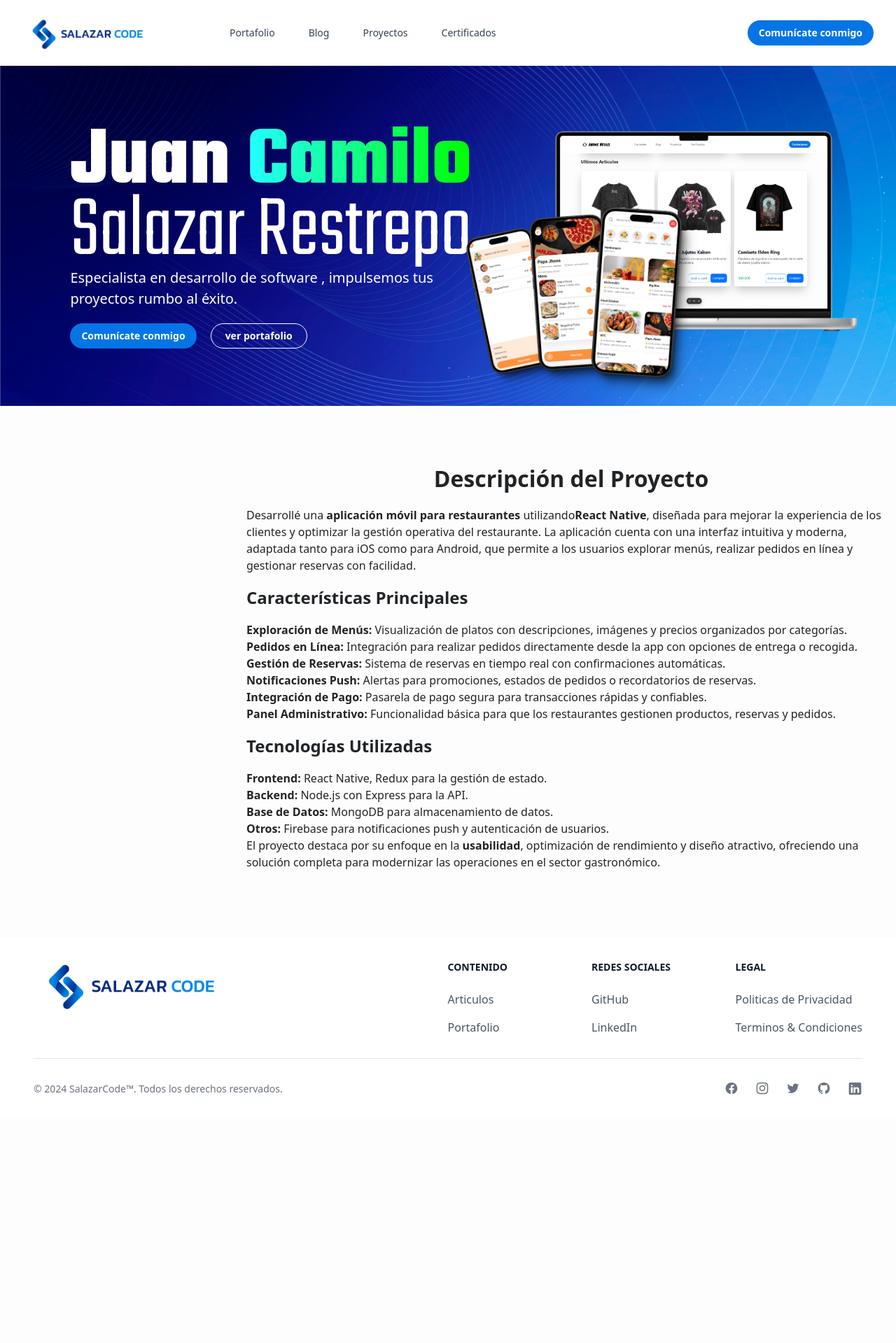
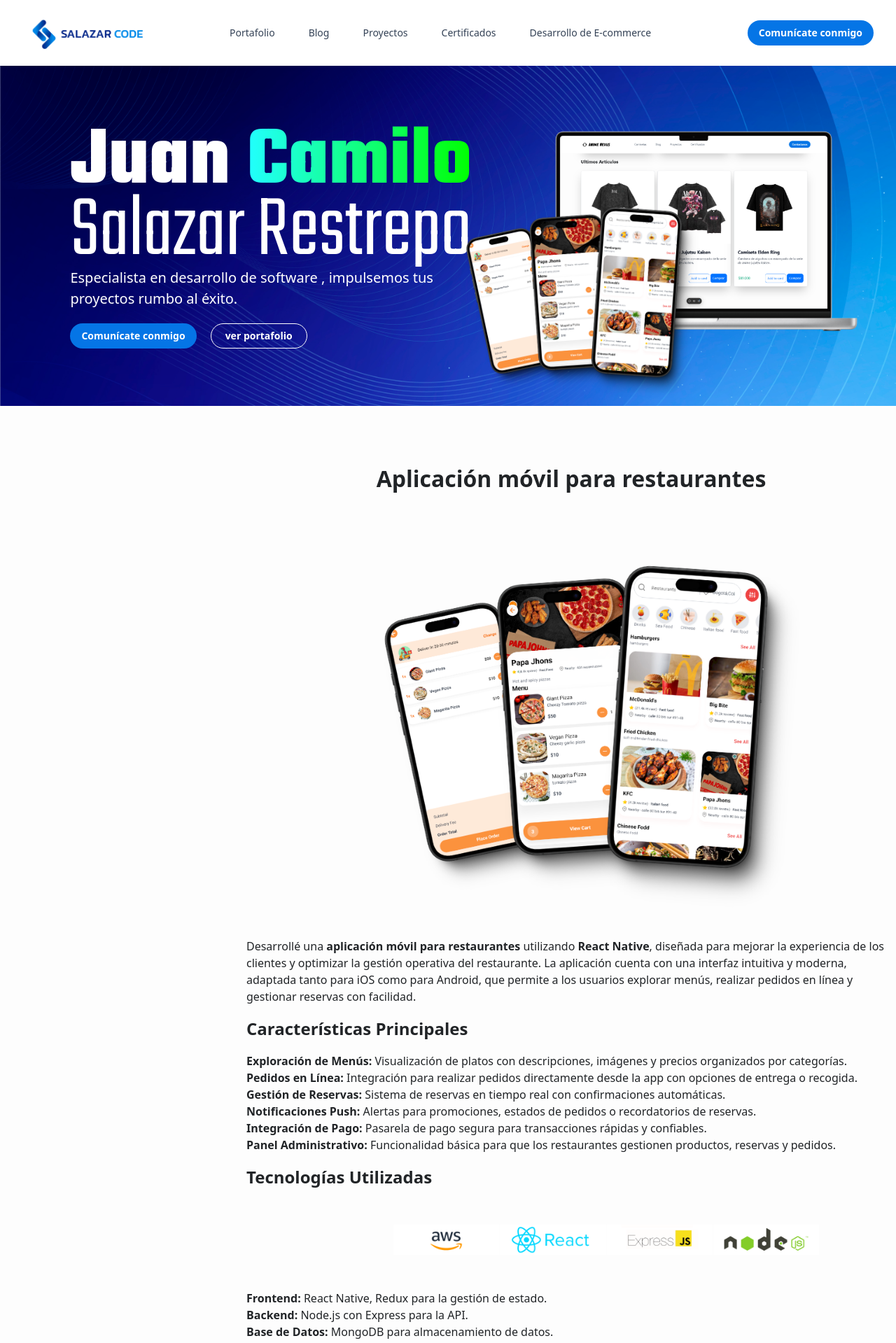
Before and after one commit to juancamilosalazarrestrepo/blog-next-js, a Next.js app: page /proyectos/aplicacion_movil_para_restaurantes in a window 1280 px wide. Shown: the top 1919 px of the page at 70% size. Before the commit the page ends 1598 px from the top, so only its background shows below. Built offline with nearby package versions, Linux system fonts and the light colour scheme; a web font is replaced by a local one.

Commit message:
avance en pagina de ecommerce

```diff
--- a/src/components/NavBar.jsx
+++ b/src/components/NavBar.jsx
@@ -78,6 +78,14 @@ export default function NavBar() {
                 }`}
               >
                 Certificados
+              </Link>
+              <Link
+                href="/ecommerce"
+                className={`inline-block rounded-lg py-1 px-2 text-sm text-slate-700 hover:bg-slate-100  ${
+                  activeURL === "/ecommerce" ? "active" : ""
+                }`}
+              >
+                Desarrollo de E-commerce
               </Link>
             </div>
           </div>
--- a/src/pages/index.jsx
+++ b/src/pages/index.jsx
@@ -117,40 +117,21 @@ const Home = ({ posts, lastProjects }) => {
 
               <div>
                 <p className="textDescription">
-                   Especialista en Informática y Medios Audiovisuales de la
-                  Universidad de Córdoba, especializado en desarrollo de
-                  software utilizando <strong>React</strong>,{" "}
-                  <strong>Node.js</strong>, <strong>SQL</strong> y{" "}
-                  <strong>Express</strong>, con conocimientos avanzados en{" "}
-                  <strong>JavaScript</strong>, <strong>HTML5</strong> y{" "}
-                  <strong>CSS</strong>. Tengo experiencia en la creación de{" "}
-                  <strong>SPA (Single Page Applications)</strong> con
-                  server-side rendering utilizando <strong>Next.js</strong> y en
-                  la creación de APIs con Express o dentro de proyectos de
-                  Next.js, así como en el consumo de <strong>APIs</strong> con{" "}
-                  <strong>fetch</strong> o <strong>axios</strong>. También he
-                  desarrollado <strong>aplicaciones móviles</strong> con{" "}
-                  <strong>React Native</strong>. Además, cuento con habilidades
-                  en frameworks CSS como <strong>Material UI</strong>,{" "}
-                  <strong>Bootstrap</strong> y <strong>TailwindCSS</strong>, así
-                  como en el manejo de <strong>bases de datos SQL</strong> con{" "}
-                  <strong>MySQL</strong> y <strong>SQL Server</strong>. Tengo
-                  experiencia en el control de versiones en plataformas como{" "}
-                  <strong>GitHub</strong> y <strong>BitBucket</strong>, y he
-                  desplegado aplicaciones de Next.js y React en{" "}
-                  <strong>AWS</strong>, <strong>Vercel</strong>,{" "}
-                  <strong>Netlify</strong> y <strong>Heroku</strong>. También he
-                  trabajado con librerías de JavaScript y React como{" "}
-                  <strong>ChartJS</strong>, <strong>ReactChart</strong> y{" "}
-                  <strong>React Flow</strong> para la creación de gráficos.
-                  Tengo experiencia en la implementación de microservicios en{" "}
-                  <strong>Azure</strong>, como <strong>Azure Functions</strong>{" "}
-                  y haciendo uso de <strong>Azure Blob Storage</strong>. En el
-                  back, tengo experiencia en la creación de servidores y APIs
-                  con frameworks como <strong>Node.js</strong> y{" "}
-                  <strong>Express</strong>, además de optimizar el procesamiento
-                  de grandes cantidades de datos procesándolos como{" "}
-                  <strong>streams</strong>.
+                  Desarrollador de software con pasión por la innovación tecnológica. Experto en la creación de aplicaciones web y móviles utilizando tecnologías modernas como Next.js, React, Node.js, SQL y Express.
+
+                  En cuanto al desarrollo frontend, poseo un conocimiento avanzado en React, JavaScript, HTML5 y CSS, y tengo una experiencia significativa en la creación de SPA (Single Page Applications) con renderizado del lado del servidor usando Next.js. También tengo experiencia en desarrollo con Angular. Además, tengo gran creatividad y pericia en el uso de CSS para crear estilos personalizados, y soy competente en marcos de trabajo de CSS como Material UI, Bootstrap y TailwindCSS. He trabajado con bibliotecas de JavaScript y React como ChartJS, ReactChart y React Flow para la creación de gráficos interactivos.
+
+                  En el desarrollo backend, he creado varios servidores y APIs en Node.js con Express. Además, tengo experiencia en el desarrollo de backends con C# y .NET, conectándolos a bases de datos SQL como MySQL o SQL Server. También tengo experiencia en la optimización del procesamiento de grandes volúmenes de datos manejándolos como flujos y hasta migrando funciones a microservicios en Azure.
+
+                  En el campo de los microservicios, he implementado soluciones en Azure, incluyendo Azure Functions y Azure Blob Storage.
+
+                  Mi experiencia en control de versiones incluye plataformas como GitHub y BitBucket. He desplegado aplicaciones de Next.js y React en servicios como AWS, Vercel, Netlify y Heroku.
+
+                  A lo largo de mis años de experiencia, he desarrollado diferentes tipos de proyectos, como aplicaciones con backend y frontend para paneles administrativos o páginas de aterrizaje, así como extensiones para Google Chrome para monitorear acciones de los usuarios en el navegador y guardarlas en bases de datos para el seguimiento del tiempo. También he desarrollado scripts de automatización de procesos que permiten a las empresas ahorrar tiempo y costos operativos, incrementando así la productividad.
+
+                  En cuanto al desarrollo móvil, he creado aplicaciones con React Native y planeo aprender Kotlin.
+
+                  Mi objetivo es seguir creciendo profesionalmente en el campo del desarrollo de software, aportando mi experiencia y conocimientos para crear soluciones innovadoras y de alto impacto.
                 </p>
               </div>
             </div>
--- a/src/pages/proyectos/aplicacion_movil_para_restaurantes.jsx
+++ b/src/pages/proyectos/aplicacion_movil_para_restaurantes.jsx
@@ -5,6 +5,8 @@ import Link from "next/link";
 import Banners from "../../components/Banners";
 import banner1 from "../../../public/images/background.jpg"
 import banner2 from "../../../public/images/banner2.webp";
+import moviles from "../../../public/images/phones.png"
+import LogosSlider from "../../components/LogosSlide";
 
 const AplicacionMovilParaRestaurantes = ({ posts }) => {
   const images = [banner1, banner2];
@@ -26,8 +28,23 @@ const AplicacionMovilParaRestaurantes = ({ posts }) => {
               marginTop: "1rem",
             }}
           >
-            Descripción del Proyecto
+            Aplicación móvil para restaurantes
           </h1>
+<div style={{
+  width:"100%",
+  display:"flex",
+  justifyContent:"center",
+  alignItems:"center"
+}}>
+
+<Image
+            src={moviles}
+
+            width={800}
+            alt=""
+
+          />
+</div>
           <p
             style={{
               marginBottom: "1rem",
@@ -36,7 +53,7 @@ const AplicacionMovilParaRestaurantes = ({ posts }) => {
           >
             Desarrollé una <strong>aplicación móvil para restaurantes</strong>{" "}
             utilizando
-            <strong>React Native</strong>, diseñada para mejorar la experiencia
+            <strong> React Native</strong>, diseñada para mejorar la experiencia
             de los clientes y optimizar la gestión operativa del restaurante. La
             aplicación cuenta con una interfaz intuitiva y moderna, adaptada
             tanto para iOS como para Android, que permite a los usuarios
@@ -92,6 +109,11 @@ const AplicacionMovilParaRestaurantes = ({ posts }) => {
           >
             Tecnologías Utilizadas
           </h3>
+          <div style={{
+              width:"100%",
+              margin:"50px"
+            }}> <LogosSlider /></div>
+
           <ul>
             <li>
               <strong>Frontend:</strong> React Native, Redux para la gestión de
```
